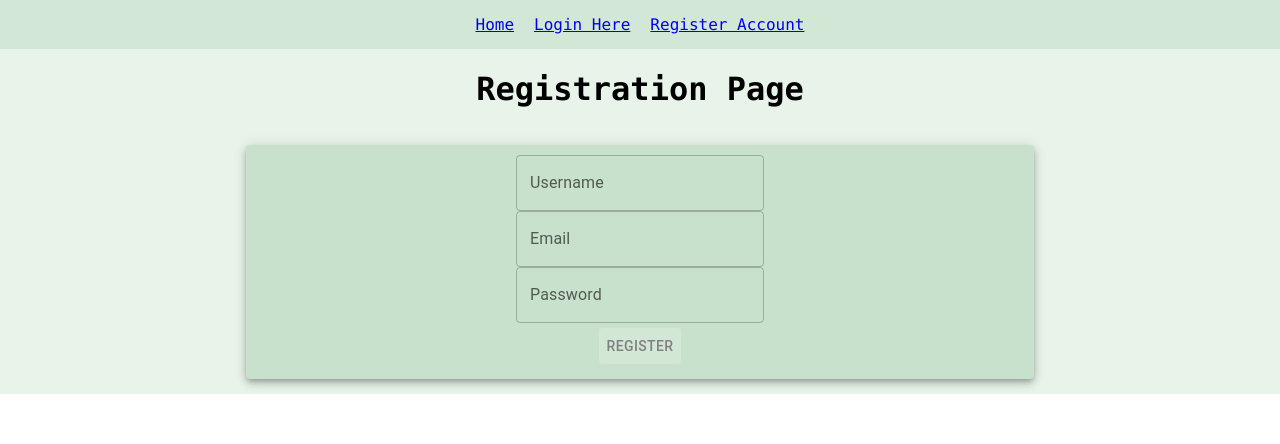
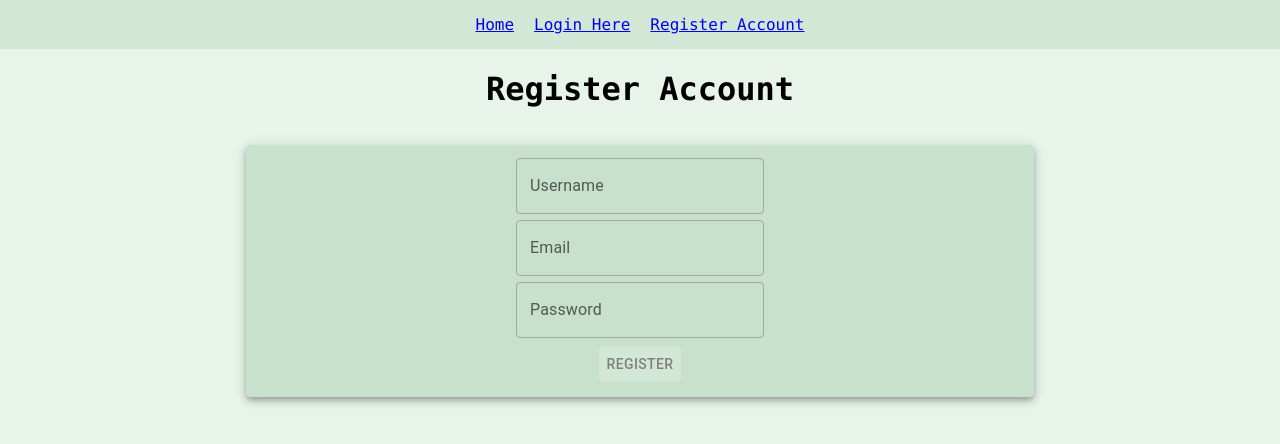
Before and after one commit to tmie111/react-frontend, a React (Create React App) app in the folder react-activity-planner-frontend/: page /register in a window 1280 px wide. Shown: the top 444 px of the page. Built offline with nearby package versions, Linux system fonts and the light colour scheme.

Commit message:
added styling changes

```diff
--- a/react-activity-planner-frontend/src/App.css
+++ b/react-activity-planner-frontend/src/App.css
@@ -1,7 +1,12 @@
 .App {
   text-align: center;
+  height: 100%;
   background-color: #e8f4ea;
   font-family: "Lucida Sans Typewriter", monaco, monospace;
+}
+
+html{
+  background-color: #e8f4ea;
 }
 
 .menu {
--- a/react-activity-planner-frontend/src/components/Login.js
+++ b/react-activity-planner-frontend/src/components/Login.js
@@ -34,14 +34,14 @@ const Login = (props) => {
             <h1>Login Page</h1>
         <Paper className="card login" elevation={5}>
             <form onSubmit={handleSubmit}>
-                <div>
+                <div className="add activity input">
                     <TextField
                         name="username"
                         id="username-login"
                         label="Username"
                         variant="outlined" />
                 </div>
-                <div>
+                <div className="add activity input">
                     <TextField
                         name="password"
                         type="password"
--- a/react-activity-planner-frontend/src/components/Register.js
+++ b/react-activity-planner-frontend/src/components/Register.js
@@ -35,24 +35,24 @@ const Register = (props) => {
 
     return (
         <div>
-            <h1>Registration Page</h1>
+            <h1>Register Account</h1>
             <Paper className="card register" elevation={5}>
                 <form onSubmit={handleSubmit}>
-                    <div>
+                    <div className="add activity input">
                         <TextField
                             name="username"
                             id="username"
                             label="Username"
                             variant="outlined" />
                     </div>
-                    <div>
+                    <div className="add activity input">
                         <TextField
                             name="email"
                             id="email"
                             label="Email"
                             variant="outlined" />
                     </div>
-                    <div>
+                    <div className="add activity input">
                         <TextField
                             name="password"
                             type="password"
```
